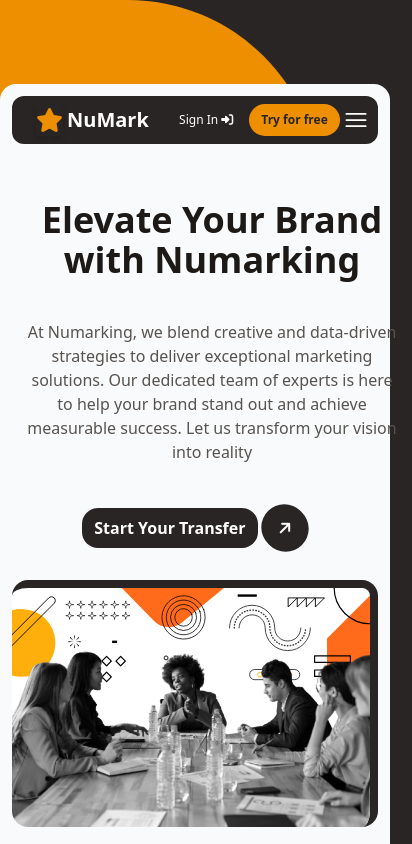
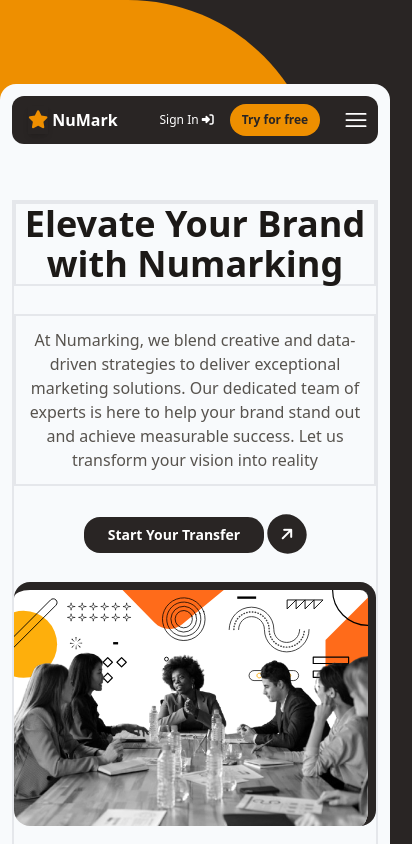
Before and after one commit to wisdomcool11/NuMark, a plain HTML site: page index.html in a window 390 px wide. Shown: the top 844 px of the page, 412 px wide, since content can reach past the window. Drawn offline with nearby package versions, Linux system fonts and the light colour scheme.

Commit message:
second commit: fixed the Hero title  and text to fit screens size

```diff
--- a/app.js
+++ b/app.js
@@ -21,5 +21,5 @@ ScrollReveal({
 });
 
 ScrollReveal().reveal('header', {delay: 200, origin: 'top'});
-ScrollReveal().reveal('#hero__text, #hero__content,#CTA__btn',{delay: 700, origin: 'left', interval: 400 })
+ScrollReveal().reveal('#hero__text, #hero__content, #CTA__btn',{delay: 700, origin: 'left', interval: 400 })
 ScrollReveal().reveal('#card__one, #card__two',{delay: 500, origin: 'bottom' , interval: 200 })
--- a/index.html
+++ b/index.html
@@ -133,7 +133,7 @@
                     }
                     to{
                         opacity: 0.4;
-                        transform: translateX(50px);
+                        transform: translateX(100px);
                     }
                 }
 
@@ -163,14 +163,14 @@
                 <header class="relative bg-stone-800 w-full rounded rounded-xl p-2 text-white font-normal flex justify-between">
 
                     <!-- holds the page title and the nav container together -->
-                    <div class="flex flex-col md:flex-row items-start justify-center md:items-center md:gap-14   px-2  md:w-[600px] ">
+                    <div class="flex flex-col md:flex-row items-start justify-center md:items-center md:gap-14   px-2  md:w-[600px]">
 
                         <!-- webpage name -->
-                        <div class="flex justify-center gap-1 items-center px-2 h-full w-max">
+                        <div class="flex justify-center gap-1 items-center md:px-2 h-full w-max">
 
-                            <i class="fa-solid fa-star text-[#ee8f00] text-2xl md:text-base"></i>
+                            <i class="fa-solid fa-star text-[#ee8f00] text-lg sm:text-2xl md:text-base"></i>
 
-                            <h1 class="font-['PT Sans', sans-serif] font-bold text-xl md:text-base">
+                            <h1 class="font-['PT Sans', sans-serif] font-bold text-md sm:text-xl md:text-base">
                                 NuMark
                             </h1>
                         </div>
@@ -197,7 +197,7 @@
                     </div>
 
                     <!--nav button -->
-                    <div class=" flex flex-row justify-between items-center md:px-4 w-42 text-xs md:text-base md:w-80 gap-1">
+                    <div class=" flex flex-row justify-between items-center md:px-4 w-42 text-xs md:text-base md:w-80 gap-1 ">
 
                         <button class=" py-2 px-3 md:px-6  hover:bg-[#ee8f00] hover:text-stone-800 hover:font-semibold  hover:rounded-full transform hover:scale-[1.03] active:translate-y-[4px] transition ease-in-out duration-150  ">
                             Sign In
@@ -222,28 +222,28 @@
 
             <!-- Hero section -->
 
-            <section class=" w-full my-14 space-y-14">
+            <section class=" w-full my-14 space-y-14 border-2 ">
                 <div class="flex  flex-col md:flex-row gap-7 md:gap-1 justify-center items-center">
                     <!-- hold the hero img and text content -->
                     <div class="flex flex-col gap-7 w-full md:p-4 justify-center items-center md:justify-center md:items-start " >
 
-                        <h2 class=" text-stone-900 text-4xl font-bold w-[400px] leading-10 text-center mx-auto md:text-left md:mx-0 " id="hero__text">
+                        <h2 class=" text-stone-900 text-4xl font-bold md:w-[400px] leading-10 text-center mx-auto md:text-left md:mx-0 border-2 " id="hero__text">
                             Elevate Your Brand
                             with Numarking
                         </h2>
 
-                        <p class=" font-base text-stone-600 text-md w-[400px] text-center mx-auto md:mx-0 md:text-left  md:w-[500px] p-3" id="hero__content">
+                        <p class=" font-base text-stone-600 text-md md:w-[400px] text-center mx-auto md:mx-0 md:text-left  md:w-[500px] p-3 border-2 " id="hero__content ">
                             At Numarking, we blend creative and data-driven strategies to deliver exceptional marketing solutions. Our dedicated team of experts is here to help your brand stand out and achieve measurable success. Let us transform your vision into reality
                         </p>
 
                         <a href="#" class="CTA transform hover:scale-[1.05] active:translate-y-[4px] transition ease-in-out duration-150">
                             <!-- CTA button -->
-                            <button class="bg-stone-800 rounded rounded-2xl font-semibold p-2 px-3 text-white  w-44 md:w-80 " id="CTA__btn">
+                            <button class="bg-stone-800 rounded rounded-2xl font-semibold p-2 px-6 md:px-3 text-white text-sm md:w-80 " id="CTA__btn">
                                 Start Your Transfer
                             </button>
 
                             <!-- arrow -->
-                            <i class="fa-solid fa-arrow-right  bg-stone-800 text-white p-4 rounded rounded-full  active:text-[#ee8f00]"></i>
+                            <i class="fa-solid fa-arrow-right  bg-stone-800 text-white  p-3 md:p-4 rounded rounded-full  active:text-[#ee8f00]"></i>
                         </a>
                     </div>
 
```
